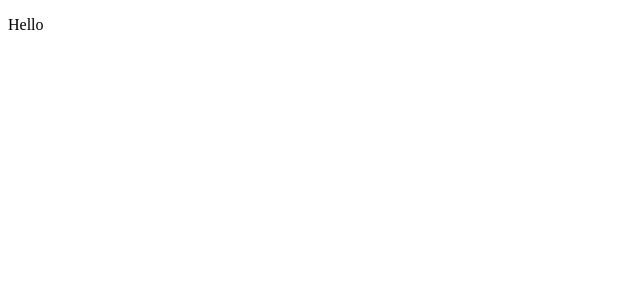
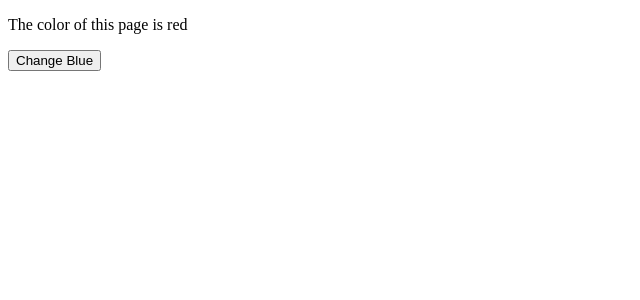
Before and after one commit to adarshjha-exe/ReactHooks, a React (Vite) app: page / in a window 1280 px wide. Shown: the top 300 px of the page, without its empty margins (0-640 px from the left). Built offline with nearby package versions, Linux system fonts and the light colour scheme.

Commit message:
why useSte

```diff
--- a/App.jsx
+++ b/App.jsx
@@ -1,8 +1,13 @@
 import React from 'react';
 import { createRoot } from 'react-dom/client';
+import WhyUseState from './ReactHooks/1-useState/WhyUseState';
 
 const App = () => {
-  return <p>Hello</p>;
+  return (
+    <div>
+      <WhyUseState />
+    </div>
+  );
 };
 
 const root = createRoot(document.getElementById('root'));
--- /dev/null
+++ b/ReactHooks/1-useState/WhyUseState.jsx
@@ -0,0 +1,22 @@
+const WhyUseState = () => {
+  let color = 'red';
+
+  const changeColor = () => {
+    color = 'blue';
+    console.log(color);
+  };
+
+  return (
+    <>
+      <p>The color of this page is {color}</p>
+      <button onClick={changeColor}>Change Blue</button>
+    </>
+  );
+};
+
+export default WhyUseState;
+
+/**
+ * On button click, the color variable changes from 'red' to 'blue', and console.log() confirms the value has changed.
+ * However, the UI doesn't update because changing a normal variable does not trigger a React re-render; that's why we need useState.
+ */
--- a/package.json
+++ b/package.json
@@ -1,5 +1,8 @@
 {
   "type": "module",
+  "scripts": {
+    "dev": "npx vite"
+  },
   "devDependencies": {
     "vite": "^8.1.0"
   },
```
Also changed, not shown: ReactHooks/1-useState/1-readme.md (added).
